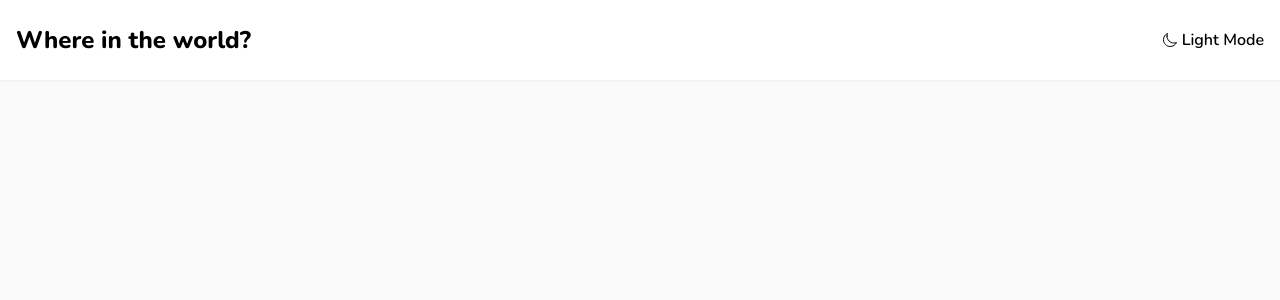
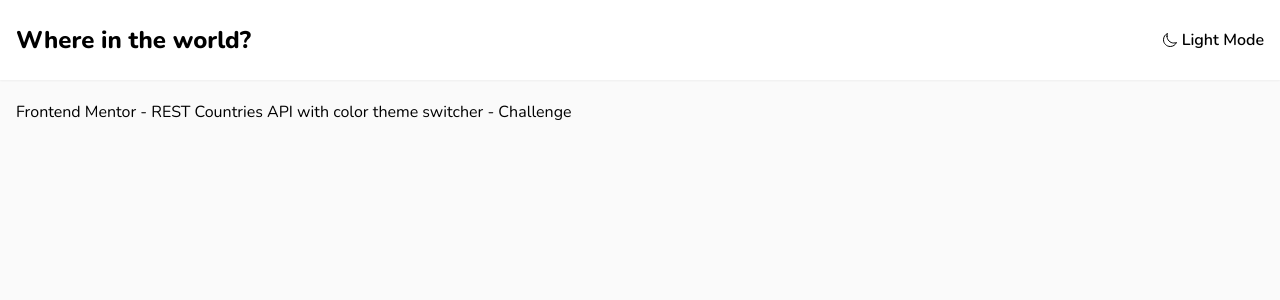
Before and after one commit to Dailton-Bastos/rest-countries, a Next.js app: page / in a window 1280 px wide. Shown: the top 300 px of the page. Built offline with nearby package versions, Linux system fonts and the light colour scheme.

Commit message:
feat: add home layout

```diff
--- /dev/null
+++ b/src/app/(site)/layout.tsx
@@ -0,0 +1,16 @@
+import React from 'react'
+import type { Metadata } from 'next'
+
+type PropsType = {
+  children: React.ReactNode
+}
+
+export const metadata: Metadata = {
+  title: 'Home | Countries',
+}
+
+const HomeLayout = ({ children }: PropsType) => {
+  return <div className='pt-5'>{children}</div>
+}
+
+export default HomeLayout
--- a/src/app/layout.tsx
+++ b/src/app/layout.tsx
@@ -23,7 +23,7 @@
       <body className={twMerge('bg-gray-50', nunito.className)}>
         <Header />
 
-        {children}
+        <div className='max-w-[1440px] mx-auto py-20 px-4'>{children}</div>
       </body>
     </html>
   )
```
Also changed, not shown: src/app/(site)/page.tsx (renamed from src/app/page.tsx), 1 other file (tests, documents, lock files or other folders).
